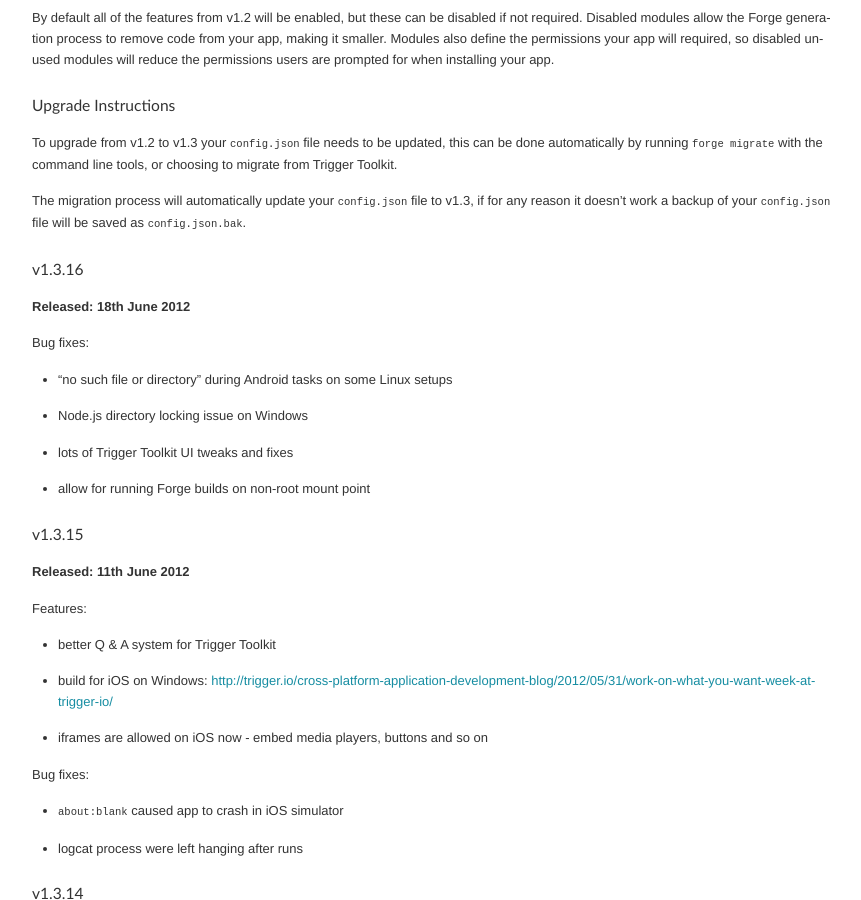
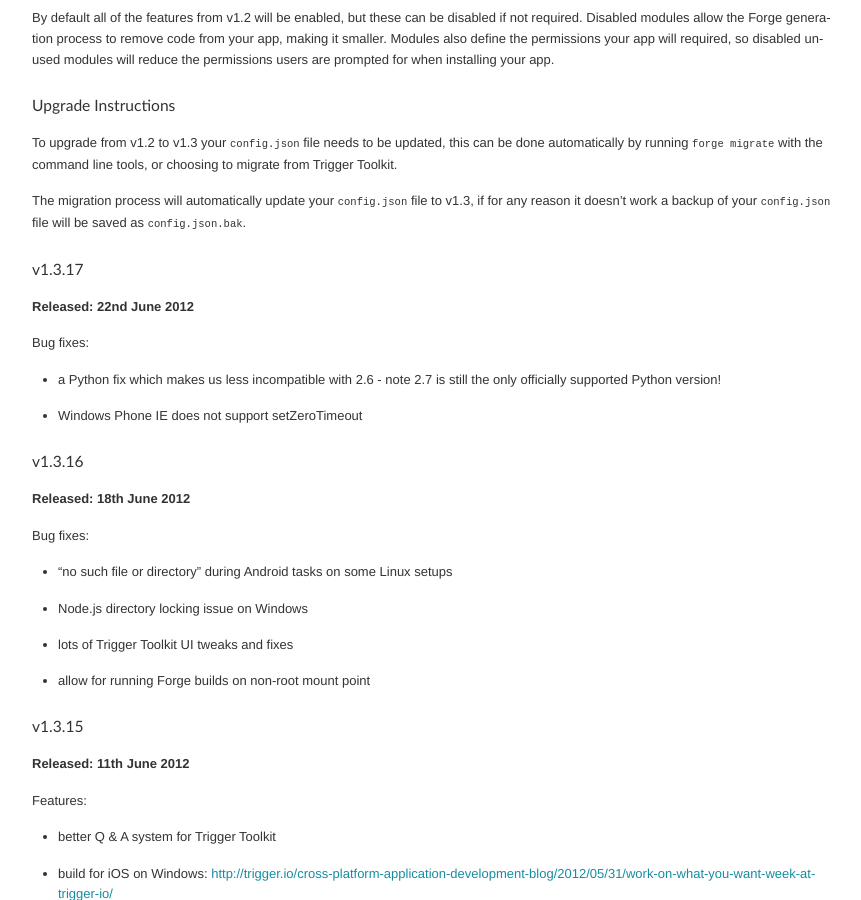
Before and after one commit to trigger-corp/Forge-Documentation, a Sphinx documentation site: the page built from source/release-notes.rst, in a window 1280 px wide and 900 px high, scrolled down 720 px. Shown: the whole window, without its empty margins (288-1149 px from the left). Built offline with Sphinx 7.4.7, drawn with Linux system fonts in a browser that asks for light colours; some web fonts are replaced.

Commit message:
add v1.3.17

```diff
--- a/source/release-notes.rst
+++ b/source/release-notes.rst
@@ -40,6 +40,16 @@ Upgrade Instructions
 To upgrade from v1.2 to v1.3 your ``config.json`` file needs to be updated, this can be done automatically by running ``forge migrate`` with the command line tools, or choosing to migrate from Trigger Toolkit.
 
 The migration process will automatically update your ``config.json`` file to v1.3, if for any reason it doesn't work a backup of your ``config.json`` file will be saved as ``config.json.bak``.
+
+v1.3.17
+~~~~~~~~~~~~~~~~~~~~~~~~~~~~~~~~~~~~~~~~~~~~~~~~~~~~~~~~~~~~~~~~~~~~~~~~~~~~~~~~
+**Released: 22nd June 2012**
+
+Bug fixes:
+
+- a Python fix which makes us less incompatible with 2.6 - note 2.7 is still
+  the only officially supported Python version!
+- Windows Phone IE does not support setZeroTimeout
 
 v1.3.16
 ~~~~~~~~~~~~~~~~~~~~~~~~~~~~~~~~~~~~~~~~~~~~~~~~~~~~~~~~~~~~~~~~~~~~~~~~~~~~~~~~
```
